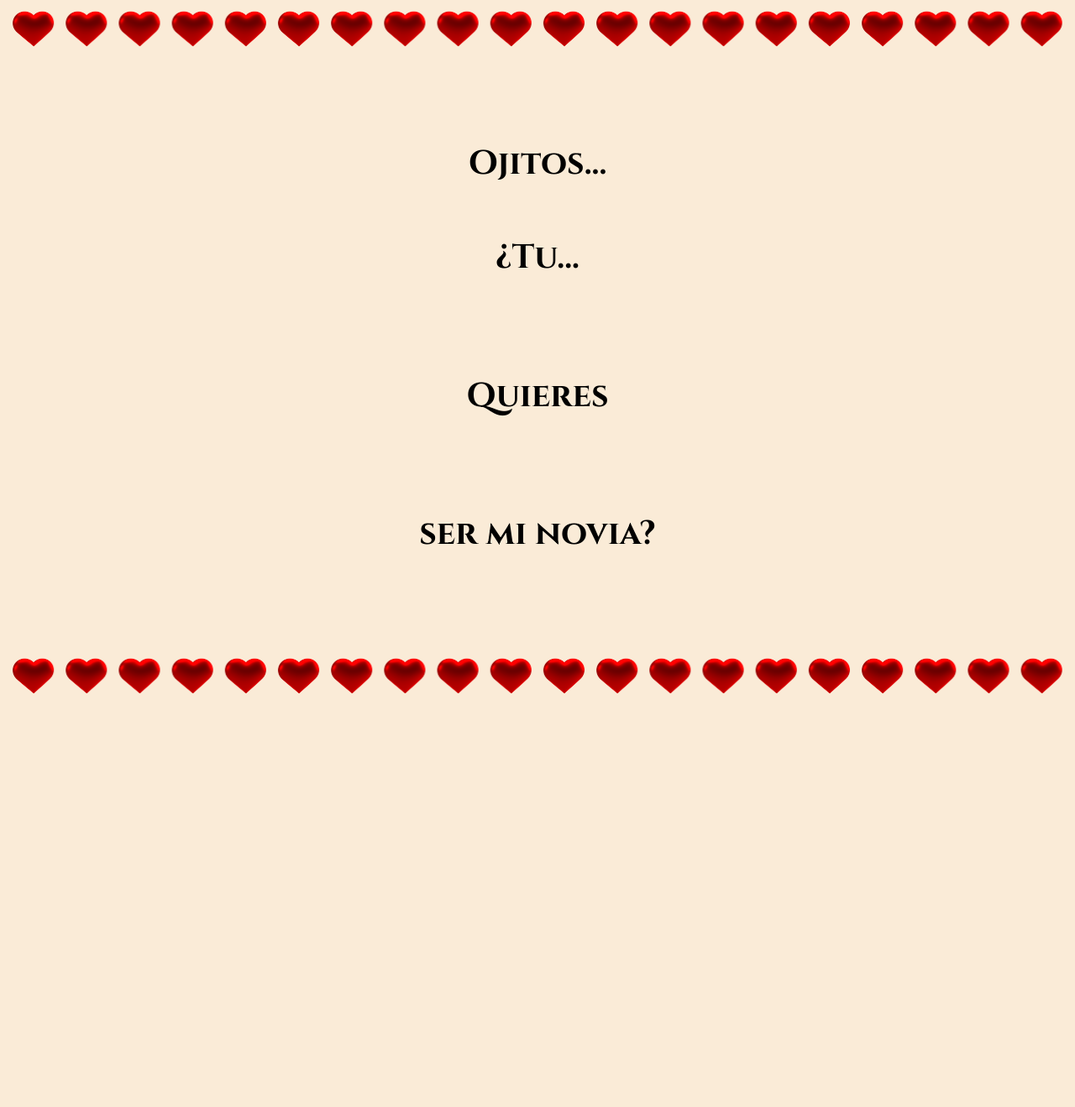
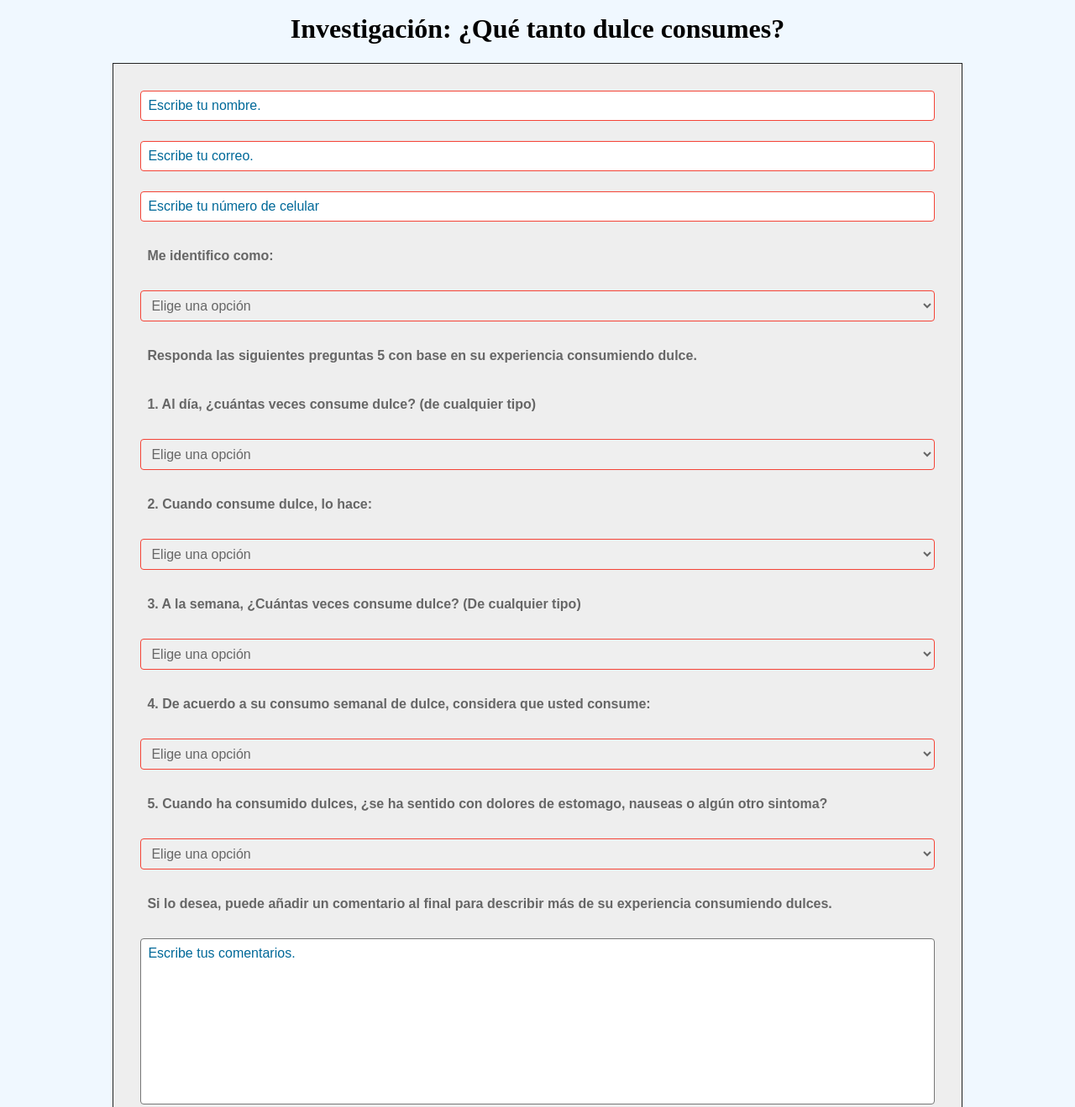
Before and after one commit to ApolohG/Mari, a plain HTML site: page index.html in a window 1280 px wide. Shown: the part 5-1324 px from the top of the page at 84% size. Before the commit the page ends 944 px from the top, so only its background shows below. Drawn offline with Linux system fonts and the light colour scheme.

Commit message:
Add files via upload

```diff
--- a/index.html
+++ b/index.html
@@ -1,50 +1,126 @@
 <!DOCTYPE html>
-<html lang="en">
+<html lang="es">
   <head>
     <meta charset="UTF-8" />
+    <meta http-equiv="X-UA-Compatible" content="IE=edge" />
     <meta name="viewport" content="width=device-width, initial-scale=1.0" />
-    <title>M. G. Q.</title>
-    <link rel="stylesheet" href="src/index.css" />
-    <link rel="preconnect" href="https://fonts.googleapis.com" />
-    <link rel="preconnect" href="https://fonts.gstatic.com" crossorigin />
-    <link
-      href="https://fonts.googleapis.com/css2?family=Cinzel:wght@400..900&display=swap"
-      rel="stylesheet"
-    />
+    <title>Formularios en CSS</title>
+    <link rel="stylesheet" href="src/forms.css" />
   </head>
   <body>
-    <!-- First Attempt
-    <div class="box1">
-        <div class="heart"></div>
-        <div class="heart"></div>
-        <div class="heart"></div>
-        <div class="heart"></div>
-        <div class="heart"></div>
-        <div class="heart"></div>
-        <div class="heart"></div>
-        <div class="heart"></div>
-        <div class="heart"></div>
-        <div class="heart"></div>
-        <div class="heart"></div>
-        <div class="heart"></div>
-    </div>
-    <div class="nombre box fade-in">
-       Mariana Grajales Quintero
-    </div>
-    -->
-    <div class="bg-multiple box"></div>
-    <div class="cinzel box1 ">
-        Ojitos...
-     </div>
+    <h1>Investigación: ¿Qué tanto dulce consumes?</h1>
+    <form class="contact-form" action="index.html" method="post">
+      <input
+        type="text"
+        name="nombre"
+        placeholder="Escribe tu nombre."
+        pattern="^[A-Za-zÑñÁáÉéÍíÓóÚúÜü\s]+$"
+        title="Nombre sólo acepta letras y espacios en blanco"
+        required
+      />
+      <!--Es para que coincida con el pattern. ya sabes.-->
+      <input
+        type="email"
+        name="correo"
+        placeholder="Escribe tu correo."
+        pattern="^(\w+[/./-]?){1,}@[a-z]+[/.]\w{2,}$"
+        required
+        title="Formato de correo inválido"
+      />
 
-     <div class="box cinzel">¿Tu...</div>
+      <input
+        type="number"
+        name="numero"
+        placeholder="Escribe tu número de celular"
+        required
+        title="Formato de correo inválido"
+      />
 
-     <div class="box cinzel">Quieres</div>
+      <p>Me identifico como:</p>
 
-     <div class="box cinzel">ser mi novia?</div>
+      <select name="genero" required>
+        <!--Es para abrir un cuadro de tipo select con la variable "idioma"-->
+        <option value="">Elige una opción</option>
+        <option value="es">Mujer</option>
+        <option value="en">Hombre</option>
+        <!--Atributo "selected" es para dejar una de las options como la opción por defecto.-->
+        <option value="fr">Prefiero no decirlo</option>
+      </select>
 
-     <div class="bg-multiple box"></div>
+      <p>
+        Responda las siguientes preguntas 5 con base en su experiencia
+        consumiendo dulce.
+      </p>
+
+      <p>1. Al día, ¿cuántas veces consume dulce? (de cualquier tipo)</p>
+
+      <select name="1." required>
+        <!--Es para abrir un cuadro de tipo select con la variable "idioma"-->
+        <option value="">Elige una opción</option>
+        <option value="es">De 1 a 2</option>
+        <option value="en">De 3 a 4</option>
+        <!--Atributo "selected" es para dejar una de las options como la opción por defecto.-->
+        <option value="fr">De 5 a 6</option>
+        <option value="es">Más de 6</option>
+      </select>
+
+      <p>2. Cuando consume dulce, lo hace:</p>
+
+      <select name="2." required>
+        <!--Es para abrir un cuadro de tipo select con la variable "idioma"-->
+        <option value="">Elige una opción</option>
+        <option value="es">Al despertar</option>
+        <option value="en">Al desayunar</option>
+        <option value="fr">Al almorzar</option>
+        <option value="es">Al comer</option>
+        <option value="er">Antes de ir a dormir</option>
+        <option value="es">Me es indiferente</option>
+      </select>
+
+      <p>3. A la semana, ¿Cuántas veces consume dulce? (De cualquier tipo)</p>
+
+      <select name="3." required>
+        <!--Es para abrir un cuadro de tipo select con la variable "idioma"-->
+        <option value="">Elige una opción</option>
+        <option value="es">De 1 a 3</option>
+        <option value="en">De 4 a 6</option>
+        <option value="fr">De 7 a 9</option>
+        <option value="es">Más de 10 veces.</option>
+      </select>
+
+      <p>4. De acuerdo a su consumo semanal de dulce, considera que usted consume:</p>
+
+      <select name="4." required>
+        <!--Es para abrir un cuadro de tipo select con la variable "idioma"-->
+        <option value="">Elige una opción</option>
+        <option value="es">Poco dulce</option>
+        <option value="en">De forma moderada el dulce</option>
+        <option value="fr">Altas cantidades de dulce</option>
+        <option value="es">Estoy al borde de la diabetes.</option>
+      </select>
+
+      <p>5. Cuando ha consumido dulces, ¿se ha sentido con dolores de estomago, nauseas o algún otro sintoma?</p>
+
+      <select name="4." required>
+        <!--Es para abrir un cuadro de tipo select con la variable "idioma"-->
+        <option value="">Elige una opción</option>
+        <option value="es">Poco dulce</option>
+        <option value="en">De forma moderada el dulce</option>
+        <option value="fr">Altas cantidades de dulce</option>
+        <option value="es">Estoy al borde de la diabetes.</option>
+      </select>
+
+      <p>Si lo desea, puede añadir un comentario al final para describir más de su experiencia consumiendo dulces.</p>
 
 
+      <textarea
+        name="comentarios"
+        placeholder="Escribe tus comentarios. "
+        cols="30"
+        rows="10"
+      ></textarea>
+      <input type="submit" />
+    </form>
+    <br /><br /><br /><br /><br /><br /><br /><br /><br /><br /><br /><br /><br /><br /><br /><br /><br /><br /><br /><br />
   </body>
 </html>
```
Also changed, not shown: form.html (added, +50 -0 lines).
